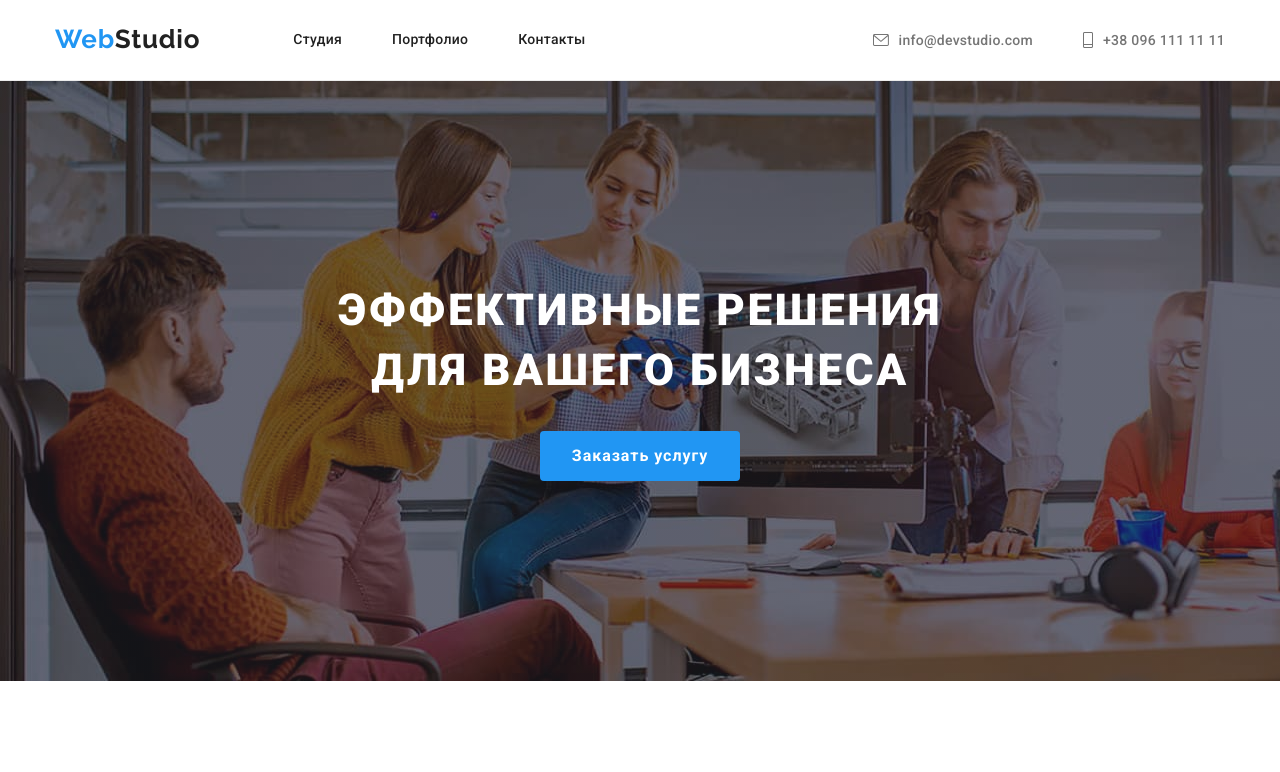
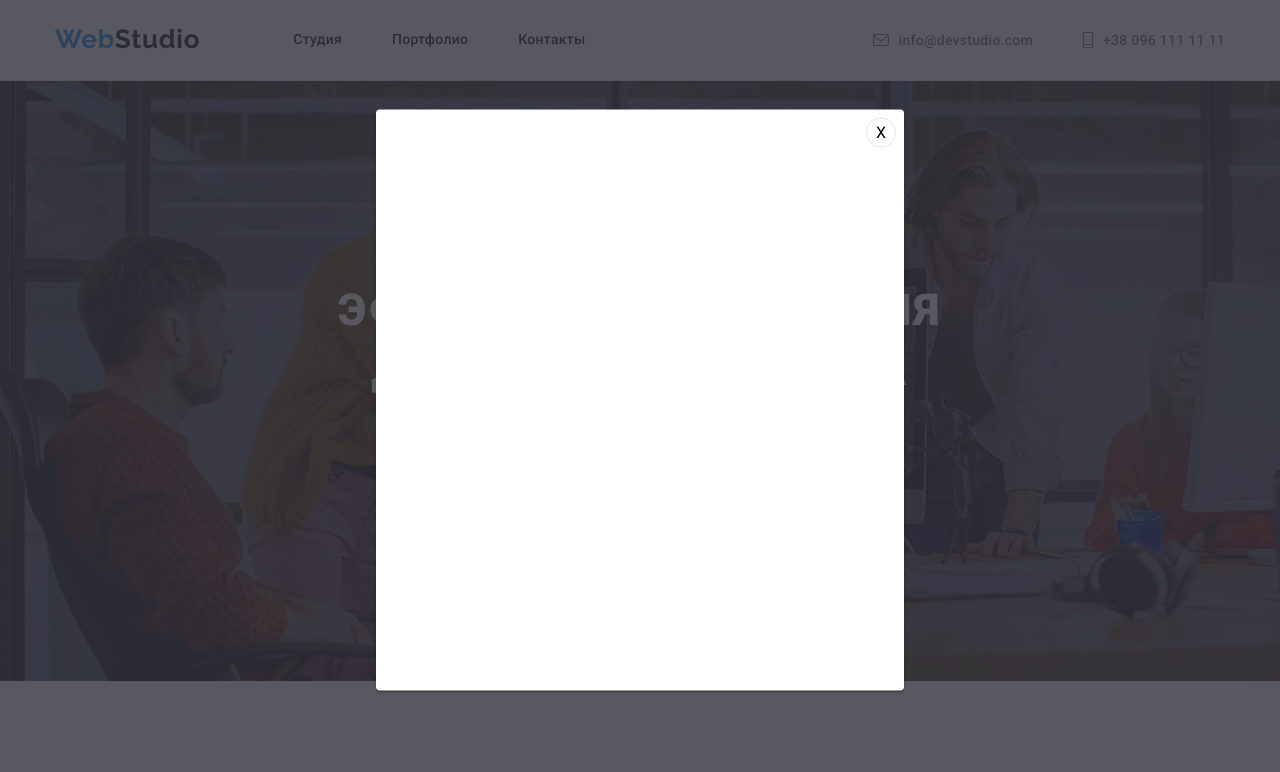
Before and after one commit to OljaOlja/goit-markup-hw-05, a plain HTML site: page index.html in a window 1280 px wide. Both pictures are taken after a click on the button "Заказать услугу". Shown: the top 772 px of the page. Drawn offline with nearby package versions, Linux system fonts and the light colour scheme.

Commit message:
Добавлено модальное окно

```diff
--- a/css/styles.css
+++ b/css/styles.css
@@ -699,3 +699,53 @@ body {
 .portfolio-list:nth-child(3n) {
   margin-right: 0;
 }
+
+/*--------Модальное окно---------*/
+
+.backdrop {
+  width: 100%;
+  height: 100%;
+  background-color: #2f303acd;
+  position: fixed;
+  top: 0;
+  transition: opacity 250ms, visibility 250ms;
+}
+
+.backdrop .is-hidden .modal {
+  transform: translate(-50%, -50%) scale(0) rotate(180deg);
+}
+
+.is-hidden {
+  visibility: hidden;
+  opacity: 0;
+  pointer-events: none;
+}
+
+.no-scroll {
+  overflow: hidden;
+}
+
+.modal {
+  width: 528px;
+  height: 581px;
+  background-color: #ffffff;
+  box-shadow: 0px 1px 3px rgba(0, 0, 0, 0.12), 0px 1px 1px rgba(0, 0, 0, 0.14),
+    0px 2px 1px rgba(0, 0, 0, 0.2);
+  border-radius: 4px;
+  position: absolute;
+  top: 50%;
+  left: 50%;
+  transform: translate(-50%, -50%) scale(1) rotate(0);
+  transition: transform 250ms;
+}
+
+.modal-close-btn {
+  width: 30px;
+  height: 30px;
+  border: 1px solid rgba(0, 0, 0, 0.1);
+  border-radius: 50%;
+  background: transparent;
+  position: absolute;
+  top: 8px;
+  right: 8px;
+}
--- a/index.html
+++ b/index.html
@@ -66,7 +66,9 @@
       <section class="hero">
         <div class="container">
           <h1 class="hero-text">Эффективные решения для вашего бизнеса</h1>
-          <button type="button" class="hero-btn btn">Заказать услугу</button>
+          <button type="button" class="hero-btn btn" data-modal-open>
+            Заказать услугу
+          </button>
         </div>
       </section>
 
@@ -476,5 +478,17 @@
         </div>
       </div>
     </footer>
+
+    <!--Модальное окно-->
+
+    <div class="backdrop is-hidden" data-modal>
+      <div class="modal">
+        <button type="button" class="modal-close-btn" data-modal-close>
+          X
+        </button>
+      </div>
+    </div>
+
+    <script src="./js/modal.js"></script>
   </body>
 </html>
--- /dev/null
+++ b/js/modal.js
@@ -0,0 +1,16 @@
+(() => {
+  const refs = {
+    openModalBtn: document.querySelector("[data-modal-open]"),
+    closeModalBtn: document.querySelector("[data-modal-close]"),
+    modal: document.querySelector("[data-modal]"),
+    body: document.querySelector("body"),
+  };
+
+  refs.openModalBtn.addEventListener("click", toggleModal);
+  refs.closeModalBtn.addEventListener("click", toggleModal);
+
+  function toggleModal() {
+    refs.modal.classList.toggle("is-hidden");
+    refs.body.classList.toggle("no-scroll");
+  }
+})();
```
